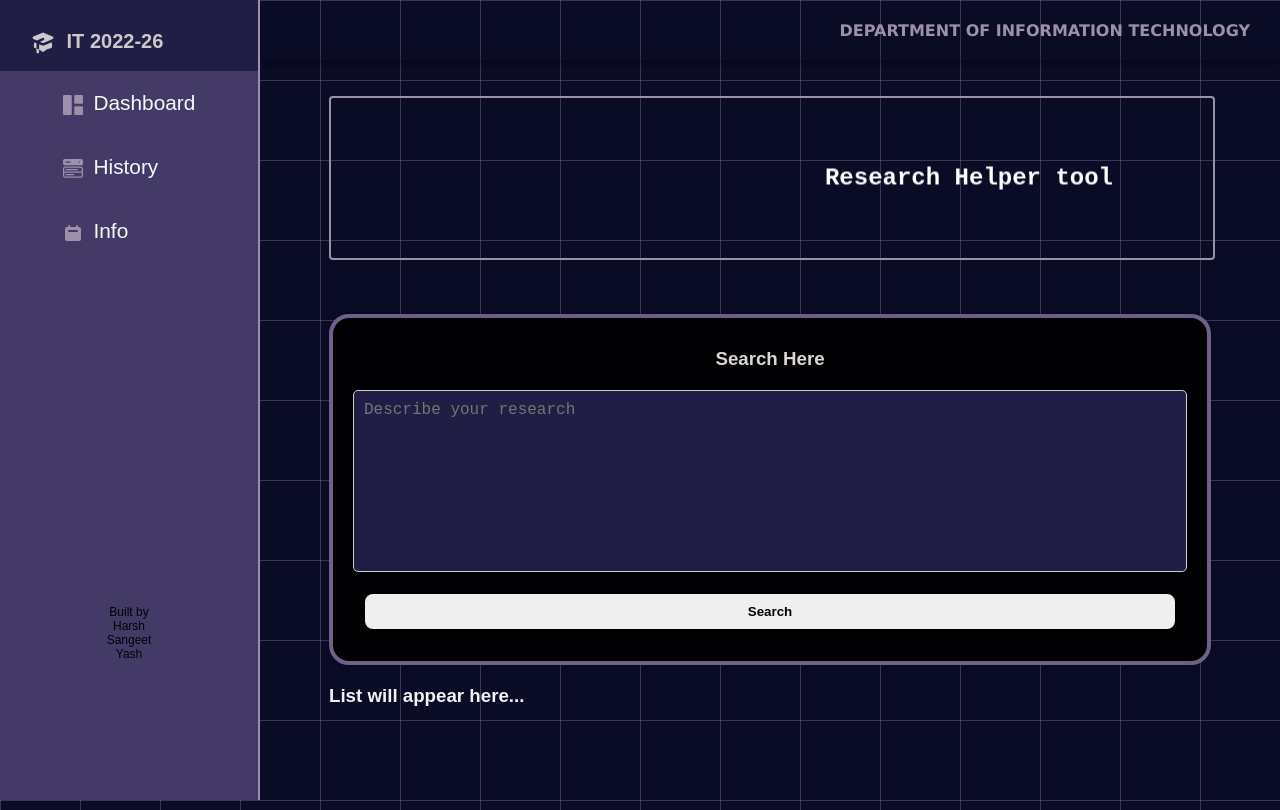
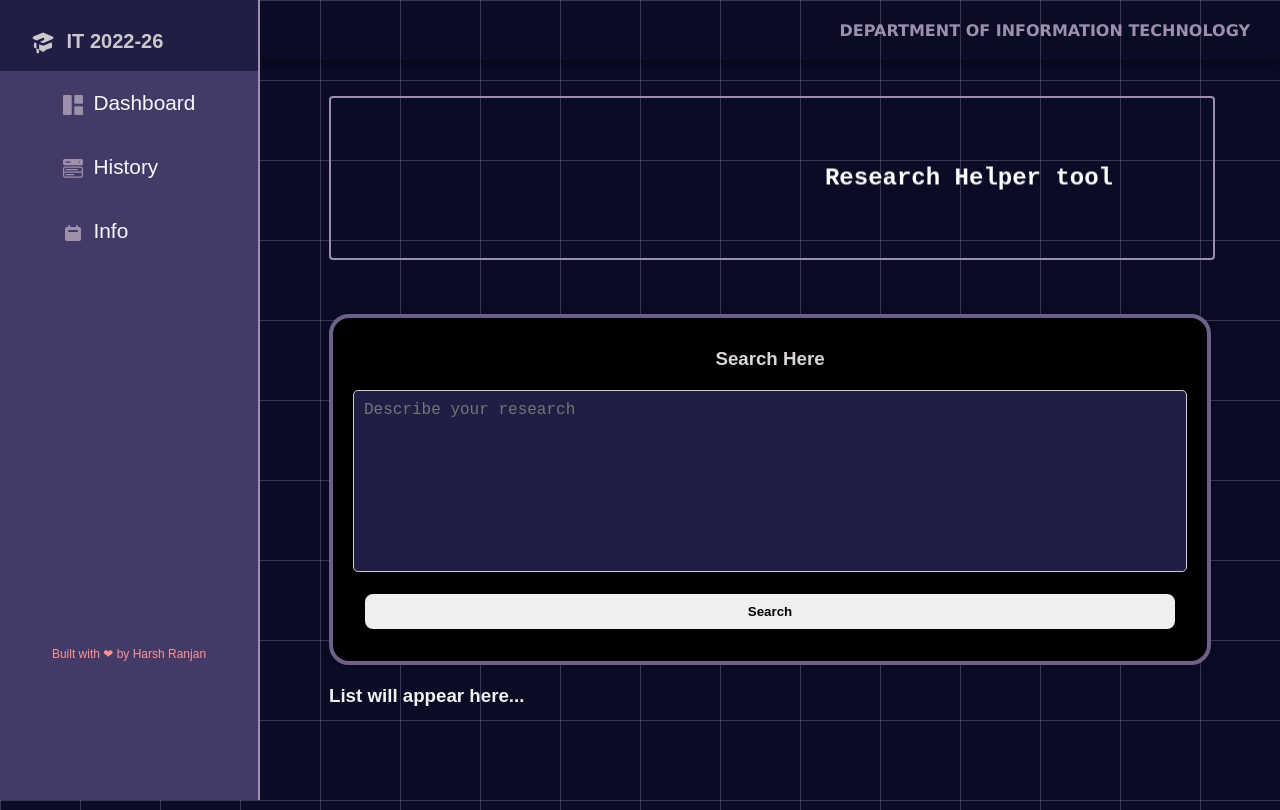
Before and after one commit to Harsh-git98/researchpaper_tool, a React (Vite) app in the folder adminpanel/: page / in a window 1280 px wide. Built offline with nearby package versions, Linux system fonts and the light colour scheme.

Commit message:
ui update 5/4

```diff
--- a/adminpanel/src/Sidebar.jsx
+++ b/adminpanel/src/Sidebar.jsx
@@ -41,10 +41,7 @@ function Sidebar({openSidebarToggle, OpenSidebar}) {
 
         </ul>
         <footer>
-              Built by
-              <br></br>Harsh
-              <br></br>Sangeet
-              <br></br>Yash
+               <a href='https://www.linkedin.com/in/harshrjn/'>Built with &#10084; by Harsh Ranjan</a>
         </footer>
 
         </div>
```
Also changed, not shown: 1 other file (tests, documents, lock files or other folders).
